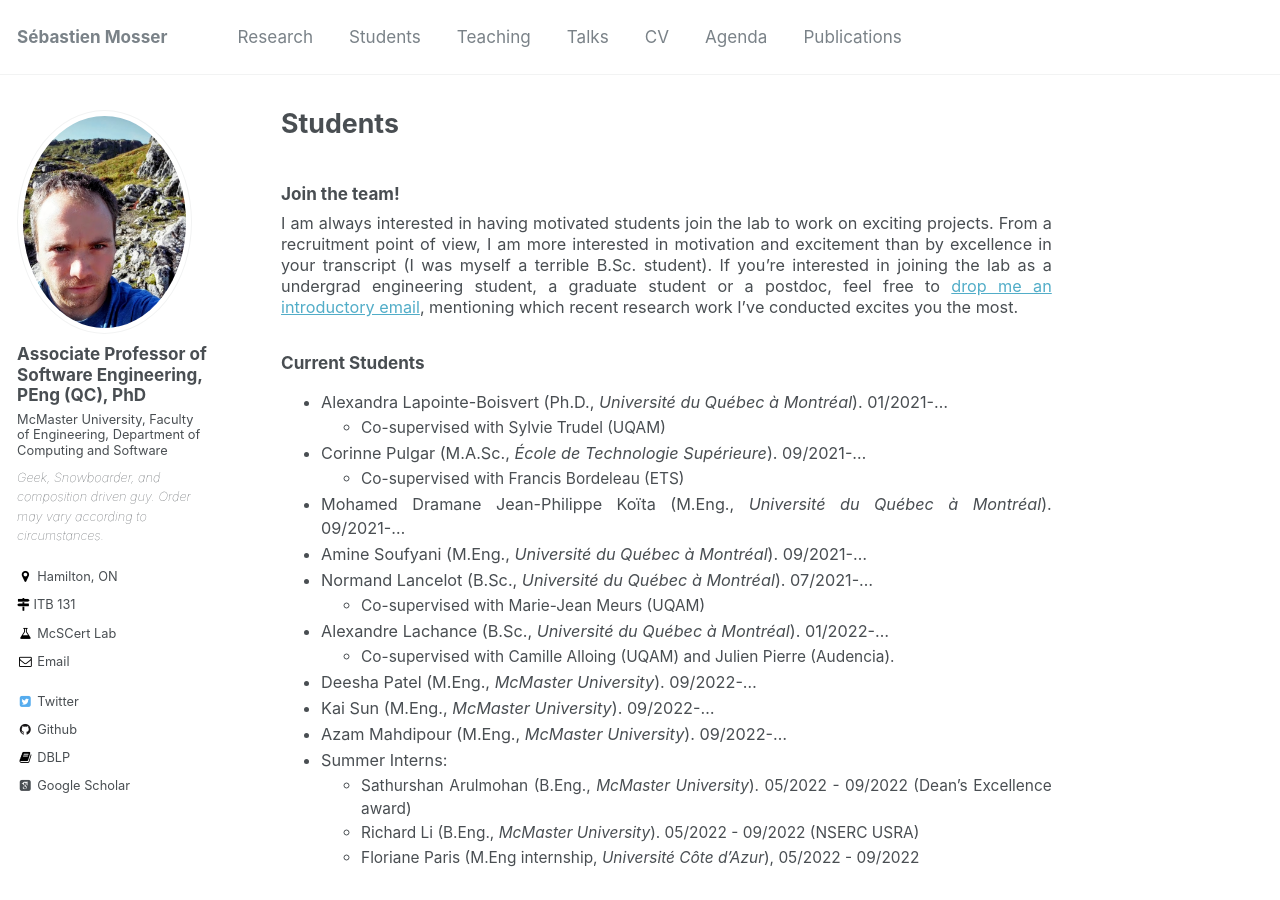
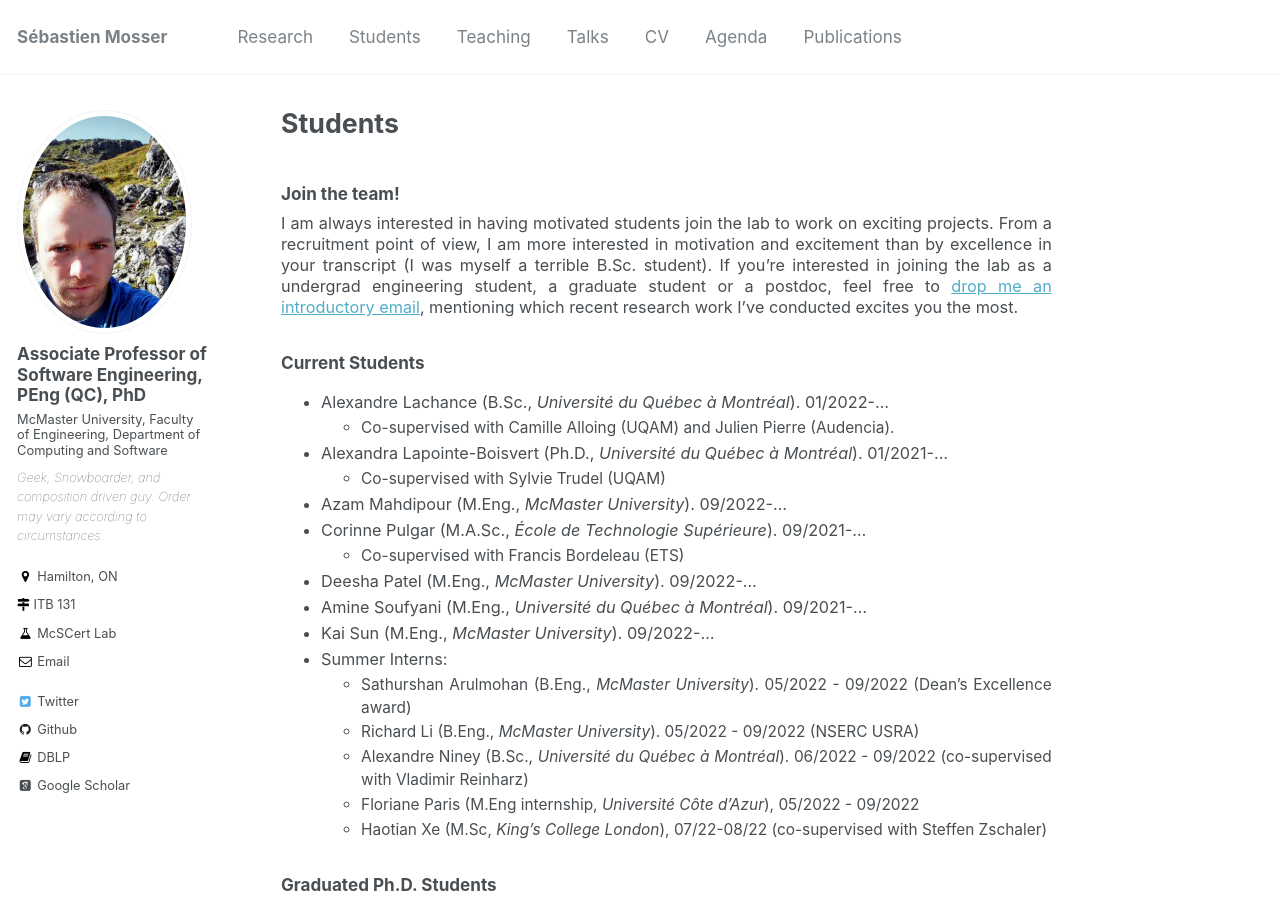
Before and after one commit to mosser/mosser.github.io, a Jekyll site: the page built from _pages/students.md, in a window 1280 px wide and 900 px high. Built offline with Jekyll 4.4.1, drawn with Linux system fonts in a browser that asks for light colours; some web fonts are replaced; some of the changed text lies outside the part shown.

Commit message:
students + courses update

```diff
--- a/_pages/students.md
+++ b/_pages/students.md
@@ -11,23 +11,22 @@ I am always interested in having motivated students join the lab to work on exci
 
 ### Current Students
 
+  - Alexandre Lachance (B.Sc., _Université du Québec à Montréal_). 01/2022-...
+    - Co-supervised with Camille Alloing (UQAM) and Julien Pierre (Audencia).
   - Alexandra Lapointe-Boisvert (Ph.D., _Université du Québec à Montréal_). 01/2021-...
     - Co-supervised with Sylvie Trudel (UQAM)
+  - Azam Mahdipour (M.Eng., _McMaster University_). 09/2022-...
   - Corinne Pulgar (M.A.Sc., _École de Technologie Supérieure_). 09/2021-...
     - Co-supervised with Francis Bordeleau (ETS)
-  - Mohamed Dramane Jean-Philippe Koïta (M.Eng., _Université du Québec à Montréal_). 09/2021-...
+  - Deesha Patel (M.Eng., _McMaster University_). 09/2022-...
   - Amine Soufyani (M.Eng., _Université du Québec à Montréal_). 09/2021-...
-  - Normand Lancelot (B.Sc., _Université du Québec à Montréal_). 07/2021-...
-    - Co-supervised with Marie-Jean Meurs (UQAM)
-  - Alexandre Lachance (B.Sc., _Université du Québec à Montréal_). 01/2022-...
-    - Co-supervised with Camille Alloing (UQAM) and Julien Pierre (Audencia).
-  - Deesha Patel (M.Eng., _McMaster University_). 09/2022-...
   - Kai Sun (M.Eng., _McMaster University_). 09/2022-...
-  - Azam Mahdipour (M.Eng., _McMaster University_). 09/2022-...
   - Summer Interns:
     - Sathurshan Arulmohan (B.Eng., _McMaster University_). 05/2022 - 09/2022 (Dean's Excellence award)
     - Richard Li (B.Eng., _McMaster University_). 05/2022 - 09/2022 (NSERC USRA)
+    - Alexandre Niney (B.Sc., _Université du Québec à Montréal_). 06/2022 - 09/2022 (co-supervised with Vladimir Reinharz)
     - Floriane Paris (M.Eng internship, _Université Côte d'Azur_), 05/2022 - 09/2022
+    - Haotian Xe (M.Sc, _King's College London_), 07/22-08/22 (co-supervised with Steffen Zschaler)
 
 
 ### Graduated Ph.D. Students
@@ -70,10 +69,16 @@ I am always interested in having motivated students join the lab to work on exci
     - Position: Developer, Avento AS (Norway).
 
 
+### Graduated M.Eng. students
 
+  - **Mohamed Dramane Jean-Philippe Koïta** (2021-2022)
+    - _Maitrise en Génie Logiciel_, _Université du Québec à Montréal_.
+    - Position: Software Developer
 
 ### Former Research Interns (2016-...)
 
+- 2022:
+  - Normand Lancelot, B.Sc. internship. Measuring the Severity of the Signs of Eating Disorders Using Similarity-Based Models. (co-supervised with Marie-Jean Meurs)
 - 2021:
   - Kevin Moriceau, M.Eng. internship. Collecting text messages from user’s phone while respecting privacy.
   - Rupanshu Soi, B.Sc. internship. Exploration of compiler infrastructure (MITACS Globalink)
```
Also changed, not shown: _pages/teaching.md (+1 -1 lines).
